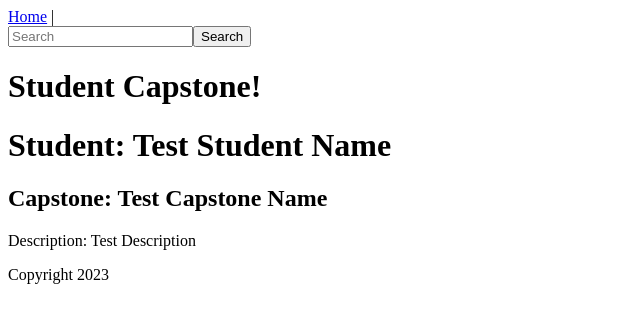
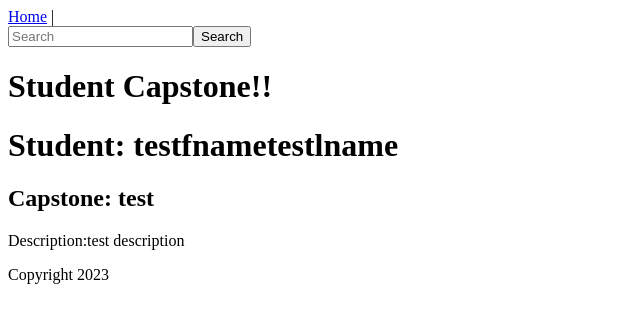
Before and after one commit to aakashmsoni/student-capstone-frontend, a React (Vite) app: page / in a window 1280 px wide. Shown: the top 322 px of the page, without its empty margins (0-640 px from the left). Built offline with nearby package versions, Linux system fonts and the light colour scheme.

Commit message:
renamed show and added hardcoded data for testing render

```diff
--- /dev/null
+++ b/src/CapstoneShow.jsx
@@ -0,0 +1,19 @@
+export function CapstoneShow() {
+  const student = {
+    firstName: "testfname",
+    lastName: "testlname",
+    capstone: "test",
+    description: "test description",
+  };
+
+  return (
+    <div>
+      <div>
+        <h1>Student: {student.firstName + student.lastName}</h1>
+        <h2>Capstone: {student.capstone}</h2>
+        <p>Description:{student.description}</p>
+        {/* <img src={student.image}></img> */}
+      </div>
+    </div>
+  );
+}
--- a/src/Content.jsx
+++ b/src/Content.jsx
@@ -1,10 +1,10 @@
-import { StudentDetailsShow } from "./StudentDetailsShow";
+import { CapstoneShow } from "./CapstoneShow";
 
 export function Content() {
   return (
     <div>
-      <h1>Student Capstone!</h1>
-      <StudentDetailsShow />
+      <h1>Student Capstone!!</h1>
+      <CapstoneShow />
     </div>
   );
 }
--- a/src/StudentDetailsShow.jsx
+++ /dev/null
@@ -1,15 +0,0 @@
-export function StudentDetailsShow() {
-  return (
-    <div>
-      <div>
-        {/* <h1>Student: {props.student.first_name + props.student.first_name}</h1>
-        <h2>Capstone: {props.student.capstone}</h2>
-        <p>Description:{props.student.description}</p>
-        <img src={props.student.image}></img> */}
-        <h1>Student: Test Student Name</h1>
-        <h2>Capstone: Test Capstone Name</h2>
-        <p>Description: Test Description</p>
-      </div>
-    </div>
-  );
-}
```
Also changed, not shown: src/test.jsx (added).
